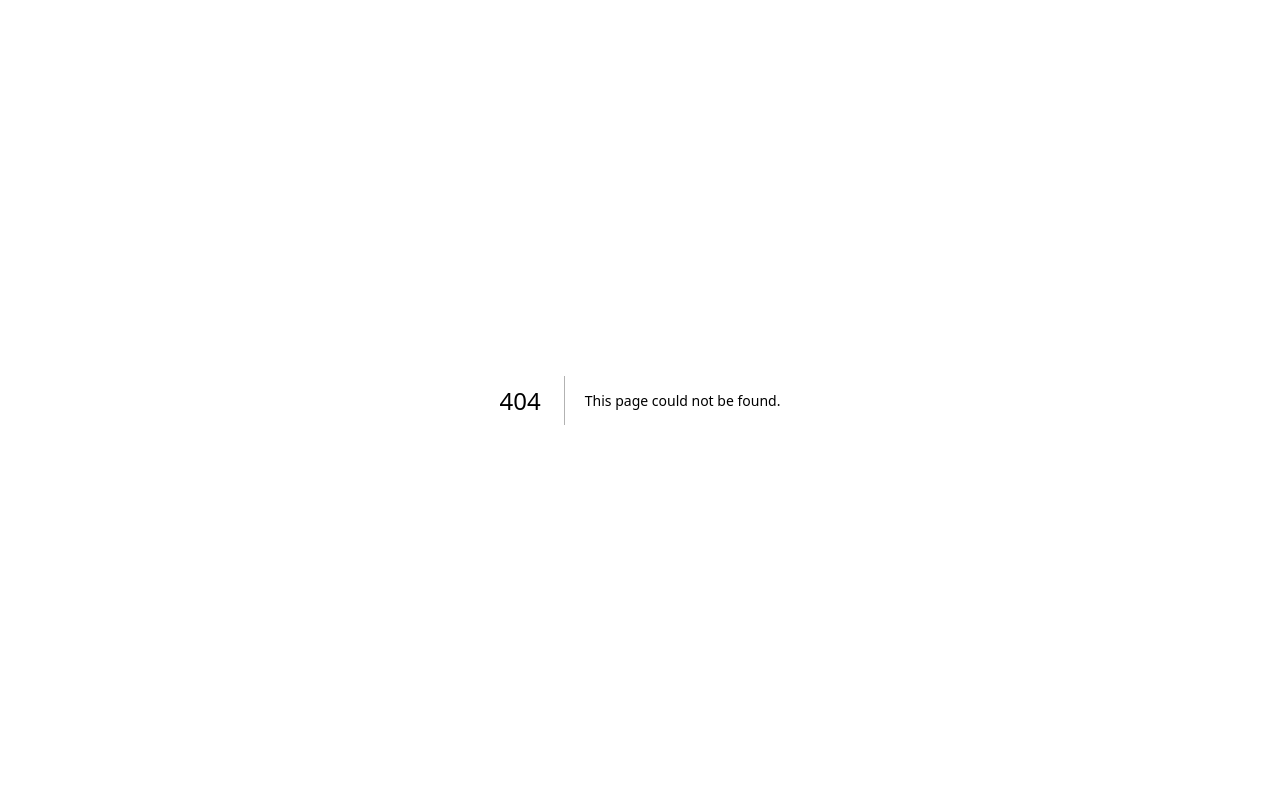
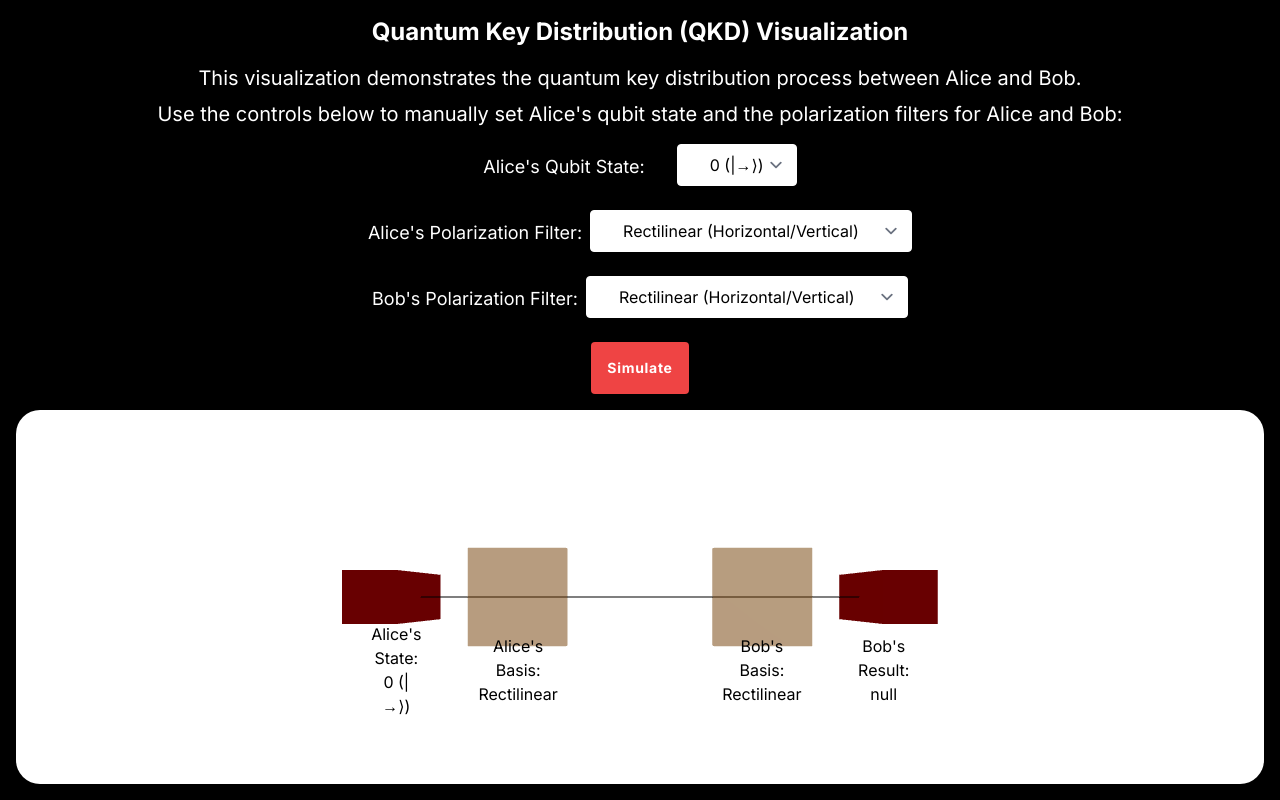
Before and after one commit to siddheshp27/qumail, a Next.js app: page /qkd in a window 1280 px wide. Before the commit this address had no page. Built offline with nearby package versions, Linux system fonts and the light colour scheme.

Commit message:
Visualizer added

```diff
--- /dev/null
+++ b/app/qkd/page.js
@@ -0,0 +1,12 @@
+import QKDVisualizer from '@/components/QkdVisualizer'
+import React from 'react'
+
+const page = () => {
+  return (
+    <div>
+ <QKDVisualizer/>
+    </div>
+  )
+}
+
+export default page
--- /dev/null
+++ b/components/QkdVisualizer.jsx
@@ -0,0 +1,158 @@
+"use client";
+import React, { useRef, useState, useEffect } from 'react';
+import { Canvas, useFrame, extend } from '@react-three/fiber';
+import { Html, Line, Sphere } from '@react-three/drei';
+import * as THREE from 'three';
+
+// Extend the THREE namespace with necessary geometries
+extend({ BoxGeometry: THREE.BoxGeometry });
+
+const QKDScene = ({ aliceState, aliceBasis, bobBasis, bobResult, simulate, setSimulate }) => {
+  const photonRef = useRef();
+
+  const positions = [
+    [-5, 0, 0],
+    [-2.5, 0, 0],
+    [2.5, 0, 0],
+    [5, 0, 0],
+  ];
+
+  const speed = 0.02;
+  useFrame(() => {
+    if (photonRef.current && simulate) {
+      if (photonRef.current.position.x >= 2.5 && photonRef.current.position.x <= 5 && aliceBasis !== bobBasis) {
+        photonRef.current.position.x = 2.5;
+        setSimulate(false);
+        return;
+      }
+      photonRef.current.position.x += speed;
+      if (photonRef.current.position.x > 5) {
+        photonRef.current.position.x = -5;
+        setSimulate(false);
+      }
+    }
+  });
+
+  useEffect(() => {
+    if (simulate && photonRef.current) {
+      photonRef.current.position.x = -5;
+    }
+  }, [simulate]);
+
+  return (
+    <>
+      <ambientLight intensity={0.5} />
+      <pointLight position={[10, 10, 10]} />
+
+      {/* Alice's Qubit State */}
+      <mesh position={positions[0]}>
+        <boxGeometry args={[1, 1, 1]} />
+        <meshStandardMaterial color={aliceState === 1 ? 'blue' : 'red'} />
+      </mesh>
+      <Html position={[-5, -1.5, 0]} center>
+        <div className="text-black text-center">{`Alice's State: ${aliceState} (${aliceState === 1 ? '|↑⟩' : '|→⟩'})`}</div>
+      </Html>
+
+      {/* Alice's Polarization Filter */}
+      <mesh
+        position={positions[1]}
+        rotation={aliceBasis === 1 ? [0, 0, Math.PI / 4] : [0, 0, 0]}
+      >
+        <boxGeometry args={[2, 2, 0.1]} />
+        <meshStandardMaterial color={aliceBasis === 1 ? 'green' : 'orange'} transparent opacity={0.5} />
+      </mesh>
+      <Html position={[-2.5, -1.5, 0]} center>
+        <div className="text-black text-center">{`Alice's Basis: ${aliceBasis === 1 ? 'Diagonal' : 'Rectilinear'}`}</div>
+      </Html>
+
+      {/* Bob's Polarization Filter */}
+      <mesh
+        position={positions[2]}
+        rotation={bobBasis === 1 ? [0, 0, Math.PI / 4] : [0, 0, 0]}
+      >
+        <boxGeometry args={[2, 2, 0.1]} />
+        <meshStandardMaterial color={bobBasis === 1 ? 'green' : 'orange'} transparent opacity={0.5} />
+      </mesh>
+      <Html position={[2.5, -1.5, 0]} center>
+        <div className="text-black text-center">{`Bob's Basis: ${bobBasis === 1 ? 'Diagonal' : 'Rectilinear'}`}</div>
+      </Html>
+
+      {/* Bob's Result */}
+      <mesh position={positions[3]}>
+        <boxGeometry args={[1, 1, 1]} />
+        <meshStandardMaterial color={bobResult === 1 ? 'blue' : 'red'} />
+      </mesh>
+      <Html position={[5, -1.5, 0]} center>
+        <div className="text-black text-center">{`Bob's Result: ${bobResult}`}</div>
+      </Html>
+
+      {/* Photon Path */}
+      <Line points={[positions[0], positions[1]]} color="black" lineWidth={1} />
+      <Line points={[positions[1], positions[2]]} color="black" lineWidth={1} />
+      <Line points={[positions[2], positions[3]]} color="black" lineWidth={1} />
+      <Sphere ref={photonRef} position={[-5, 0, 0]} args={[0.2, 16, 16]}>
+        <meshStandardMaterial color="yellow" />
+      </Sphere>
+    </>
+  );
+};
+
+const QkdVisualizer = () => {
+  const [aliceState, setAliceState] = useState(0);
+  const [aliceBasis, setAliceBasis] = useState(0);
+  const [bobBasis, setBobBasis] = useState(0);
+  const [bobResult, setBobResult] = useState(null);
+  const [simulate, setSimulate] = useState(false);
+
+  const handleFilterChange = () => {
+    const result = aliceBasis === bobBasis ? aliceState : Math.round(Math.random());
+    setBobResult(result);
+    setSimulate(true);
+  };
+
+  return (
+    <div className="flex flex-col items-center h-screen bg-black p-4">
+      <h1 className="text-2xl  text-white font-bold mb-4 ">Quantum Key Distribution (QKD) Visualization</h1>
+      <p className="text-center text-xl mb-2 text-white">This visualization demonstrates the quantum key distribution process between Alice and Bob.</p>
+      <p className="text-center text-xl mb-4 text-white">Use the controls below to manually set Alice's qubit state and the polarization filters for Alice and Bob:</p>
+      <div className="mb-4 flex items-center justify-center">
+        <label htmlFor="aliceState" className="block text-lg mb-1 text-white mr-8">Alice's Qubit State:</label>
+        <select id="aliceState" value={aliceState} onChange={(e) => setAliceState(parseInt(e.target.value))} className="mb-2 px-8 text-center border border-white rounded text-black">
+          <option value={0}>0 (|→⟩)</option>
+          <option value={1}>1 (|↑⟩)</option>
+        </select>
+      </div>
+      <div className="mb-4 flex items-center justify-center">
+        <label htmlFor="aliceBasis" className="block mb-1 text-lg text-white text-center mr-2">Alice's Polarization Filter:</label>
+        <select id="aliceBasis" value={aliceBasis} onChange={(e) => setAliceBasis(parseInt(e.target.value))} className="mb-2 px-8 border border-white text-black rounded">
+          <option value={0}>Rectilinear (Horizontal/Vertical)</option>
+          <option value={1}>Diagonal (Diagonal/Anti-diagonal)</option>
+        </select>
+      </div>
+      <div className="mb-4 flex items-center justify-center">
+        <label htmlFor="bobBasis" className="block mb-1 text-white text-center mr-2 text-lg">Bob's Polarization Filter:</label>
+        <select id="bobBasis" value={bobBasis} onChange={(e) => setBobBasis(parseInt(e.target.value))} className="mb-2 px-8 border border-white text-black rounded">
+          <option value={0}>Rectilinear (Horizontal/Vertical)</option>
+          <option value={1}>Diagonal (Diagonal/Anti-diagonal)</option>
+        </select>
+      </div>
+      <button onClick={handleFilterChange} className="mb-4 p-4 bg-red-500 text-white font-bold text-sm tracking-wider rounded">Simulate</button>
+      <div className="w-full h-full bg-white rounded-3xl shadow-lg">
+      {bobResult !== null && (<div className='flex items-center justify-center'><p className="mt-4 text-lg text-black">Bob's Result: {bobResult}</p></div>)}
+        <Canvas>
+          <QKDScene
+            aliceState={aliceState}
+            aliceBasis={aliceBasis}
+            bobBasis={bobBasis}
+            bobResult={bobResult}
+            simulate={simulate}
+            setSimulate={setSimulate}
+          />
+        </Canvas>
+      </div>
+
+    </div>
+  );
+};
+
+export default QkdVisualizer;
--- a/package.json
+++ b/package.json
@@ -11,6 +11,8 @@
   "dependencies": {
     "@headlessui/react": "^2.0.3",
     "@heroicons/react": "^2.1.3",
+    "@react-three/drei": "^9.105.6",
+    "@react-three/fiber": "^8.16.6",
     "@simplewebauthn/browser": "^10.0.0",
     "@simplewebauthn/server": "^10.0.0",
     "@tailwindcss/forms": "^0.5.7",
@@ -21,7 +23,8 @@
     "pg": "^8.11.5",
     "react": "^18",
     "react-dom": "^18",
-    "react-quill": "^2.0.0"
+    "react-quill": "^2.0.0",
+    "three": "^0.164.1"
   },
   "devDependencies": {
     "postcss": "^8",
```
Also changed, not shown: 1 other file (tests, documents, lock files or other folders).
